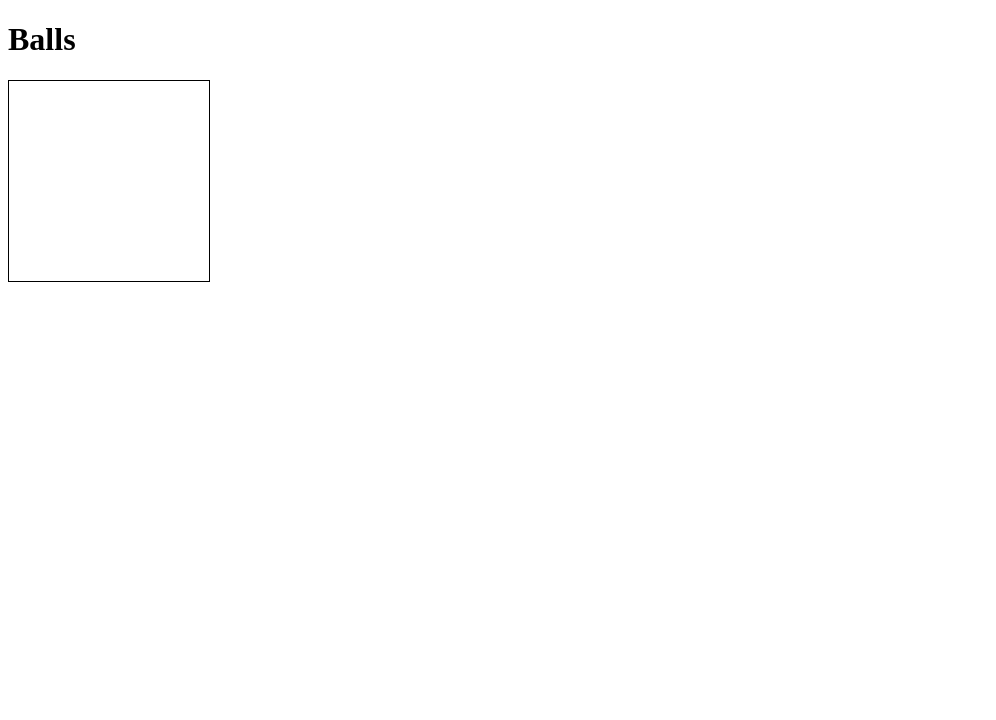
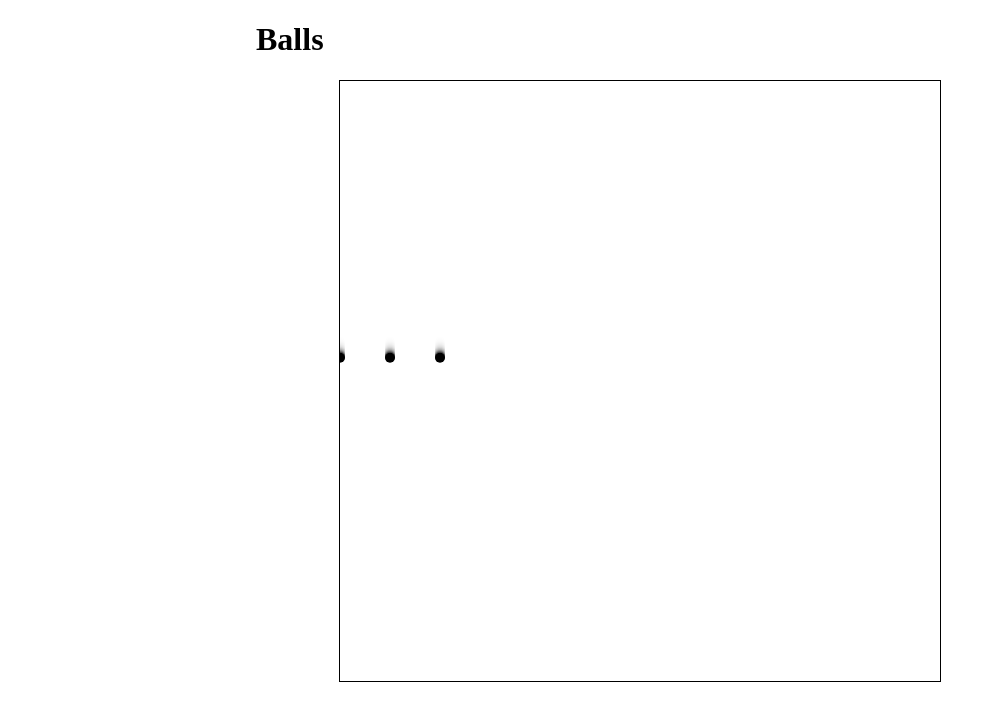
Before and after one commit to everchanger/balls, a website with bundled scripts: page index.html in a window 1280 px wide. Shown: the whole page, without its empty margins (0-996 px from the left). Built offline with nearby package versions, Linux system fonts and the light colour scheme.

Commit message:
wip: bad intersection, not working, balls falling!

```diff
--- a/index.css
+++ b/index.css
@@ -1,3 +1,13 @@
+body {
+  margin: 0 16rem;
+}
+
+.canvas-wrapper {
+  display: flex;
+  justify-content: center;
+  align-items: center;
+}
+
 #canvas {
   border: 1px solid black;
 }
--- a/index.html
+++ b/index.html
@@ -5,9 +5,10 @@
     <title>Balls</title>
   </head>
   <body onload="init()">
-
     <h1>Balls</h1>
-<canvas id="canvas" width="200" height="200"></canvas>
+    <div class="canvas-wrapper">
+      <canvas id="canvas" width="600" height="600"></canvas>
+    </div>
 
     <script type="module" src="index.js"></script>
   </body>
--- a/index.js
+++ b/index.js
@@ -1,36 +1,78 @@
-import { Ball } from './modules/ball.js'
+import { Ball, Line, Vec2 } from './modules/index.js'
 
 class Game {
   constructor() {
+    this.canvas = document.getElementById('canvas');
     this.balls = []
-    const ballCount = 10
+    this.lines = []
+    this.lineStart = new Vec2()
+    this.deltaTime = 0
+    this.lastDraw = 0
+
+    const ballCount = 3
     for (let i = 0; i < ballCount; ++i) {
-      this.balls.push(new Ball(i * 10, 0))
+      this.balls.push(new Ball(i * 50, 0))
+    }
+  }
+
+  update() {
+    for (const ball of this.balls) {
+      ball.update(this.deltaTime, this.lines)
     }
   }
 
   draw() {
+    const context = this.canvas.getContext('2d')
+
+    if (!context) {
+      console.error('No canvas context')
+      return;
+    }
+
+    //context.clearRect(0,0, canvas.width, canvas.height);
+    context.fillStyle = 'rgba(255, 255, 255, 0.3)';
+    context.fillRect(0, 0, this.canvas.width, this.canvas.height);
+
     for (const ball of this.balls) {
-      ball.draw()
+      ball.draw(context)
     }
-    console.log('draw')
+
+    for (const line of this.lines) {
+      line.draw(context)
+    }
   }
 
-  update() {
-    for (const ball of this.balls) {
-      ball.update()
-    }
-    console.log('update')
-  }
+  mainLoop(hightResolutionTimer) {
+    this.deltaTime = (hightResolutionTimer - this.lastDraw) / 1000;
 
-  mainLoop() {
-    this.update()
+    this.update();
     this.draw()
+
+    this.lastDraw = hightResolutionTimer
+    window.requestAnimationFrame((hrt) => this.mainLoop(hrt))
   }
 
   init() {
     console.log('init')
-    setInterval(() => this.mainLoop(), 1000)
+    this.setupEventListeners();
+
+    this.lastDraw = performance.now()
+    window.requestAnimationFrame((hrt) => this.mainLoop(hrt))
+  }
+
+  setupEventListeners() {
+    this.canvas.addEventListener('click', (e) => {
+      const position = new Vec2({ x: e.pageX - this.canvas.offsetLeft, y: e.pageY - this.canvas.offsetTop })
+
+      if (this.lineStart.x && this.lineStart.y) {
+        const line = new Line(this.lineStart, position)
+        this.lines.push(line)
+        this.lineStart = new Vec2()
+      } else {
+        this.lineStart = position
+      }
+      // this.balls.push(new Ball(e.pageX - this.canvas.offsetLeft, e.pageY - this.canvas.offsetTop))
+    });
   }
 }
 
--- a/modules/ball.js
+++ b/modules/ball.js
@@ -1,16 +1,77 @@
+import { Vec2 } from './index.js'
+
 export class Ball {
-  constructor(orginX, orginY) {
-    this.x = orginX
-    this.y = orginY
-    this.vX = 0
-    this.vY = 0
+  constructor(x, y) {
+    this.postion = new Vec2({ x, y })
+    this.direction = new Vec2({ x: 0, y: 0})
+    this.speed = new Vec2({ x: 0, y: 0})
+    this.radius = 5
+    this.terminalSpeed = 100
+    this.color = 'black'
   }
 
-  update() {
-    console.log('ball updating!')
+  intersect(line) {
+    const lineVec = new Vec2(line.end)
+    lineVec.sub(line.start)
+    const lineLength = lineVec.length()
+    const lineNorm = new Vec2(lineVec)
+    lineNorm.scale(1/lineLength)
+    const segmentToCircle = new Vec2(this.postion)
+    segmentToCircle.sub(line.start)
+    const closestPointOnSegment = segmentToCircle.dot(lineVec) / lineLength
+
+    let closest = new Vec2()
+    if (closestPointOnSegment < 0) {
+      closest = line.start
+    } else if (closestPointOnSegment > lineLength) {
+      closest = line.end
+    } else {
+      closest = new Vec2(line.start)
+      const temp = new Vec2(closestPointOnSegment)
+      temp.scaleWithVector(lineNorm)
+      closest.add(temp)
+    }
+
+    const distanceFromClosest = new Vec2(this.postion)
+    distanceFromClosest.sub(closest)
+    const distanceFromClosestLength = distanceFromClosest.length()
+    if (distanceFromClosestLength > this.radius) {
+      return false
+    }
+
+    return true
   }
 
-  draw() {
-    console.log('ball drawing!')
+  update(deltaTime, lines) {
+    // Check for collisions
+    for (const line of lines) {
+      if (this.intersect(line)) {
+        this.color = 'red'
+      }
+    }
+
+    // Add "gravity"
+    this.speed.add({ x: 0, y: 9.82 * deltaTime })
+    this.speed.min(this.terminalSpeed)
+
+    if (this.direction.x === 0 && this.direction.y === 0) {
+      this.direction = new Vec2(this.speed)
+    }
+    this.direction.normalize()
+
+    const velocity = new Vec2(this.speed)
+    velocity.scale(deltaTime)
+
+    this.direction = new Vec2(this.postion)
+    this.postion.add(velocity)
+    this.direction.sub(this.postion)
+  }
+
+  draw(context) {
+    context.beginPath();
+    context.arc(this.postion.x, this.postion.y, this.radius, 0, Math.PI * 2, true);
+    context.closePath();
+    context.fillStyle = this.color;
+    context.fill();
   }
 }
--- /dev/null
+++ b/modules/index.js
@@ -0,0 +1,5 @@
+import { Ball } from './ball.js'
+import { Line } from './line.js'
+import { Vec2 } from './vec2.js'
+
+export { Ball, Line, Vec2 }
--- /dev/null
+++ b/modules/line.js
@@ -0,0 +1,25 @@
+import { Vec2 } from "./vec2.js";
+
+export class Line {
+  constructor(start, end) {
+    this.start = new Vec2(start)
+    this.end = new Vec2(end)
+    this.color = 'black'
+  }
+
+  update(deltaTime) {
+
+  }
+
+  draw(context) {
+    if (!(this.start.x && this.start.y && this.end.x && this.end.y)) {
+      return
+    }
+
+    context.beginPath();
+    context.moveTo(this.start.x, this.start.y);
+    context.lineTo(this.end.x, this.end.y);
+    context.fillStyle = this.color;
+    context.stroke();
+  }
+}
--- /dev/null
+++ b/modules/vec2.js
@@ -0,0 +1,51 @@
+export class Vec2 {
+  constructor(vector) {
+    if (!vector) {
+      vector = { x: 0, y: 0 }
+    }
+    this.x = vector.x
+    this.y = vector.y
+  }
+
+  normalize() {
+    if (this.x === 0 && this.y === 0) {
+      return
+    }
+    length = Math.sqrt(this.x * this.x + this.y * this.y);
+    this.x /= length
+    this.y /= length
+  }
+
+  add(vector) {
+    this.x += vector.x
+    this.y += vector.y
+  }
+
+  sub(vector) {
+    this.x -= vector.x
+    this.y -= vector.y
+  }
+
+  dot(vector) {
+    return this.x*vector.x + this.y*vector.y;
+  }
+
+  length() {
+    return Math.sqrt(this.dot(this));
+  }
+
+  min(max) {
+    this.x = Math.min(this.x, max)
+    this.y = Math.min(this.y, max)
+  }
+
+  scaleWithVector(vector) {
+    this.x *= vector.x
+    this.y *= vector.y
+  }
+
+  scale(scale) {
+    this.x *= scale
+    this.y *= scale
+  }
+}
```
Lines whose indentation alone changed are shown as unchanged.
